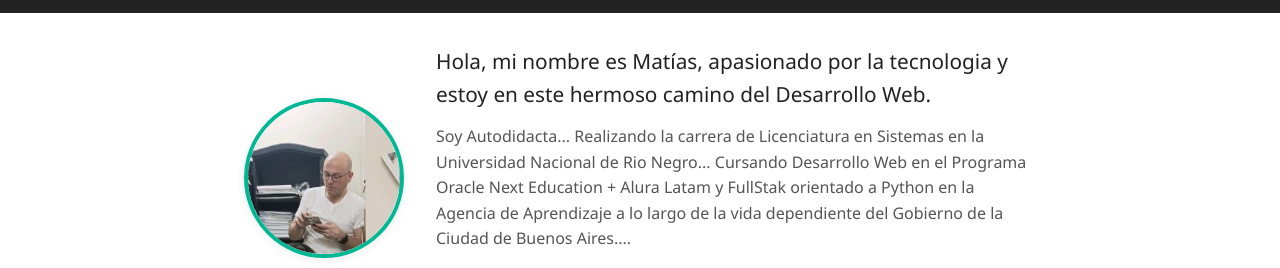
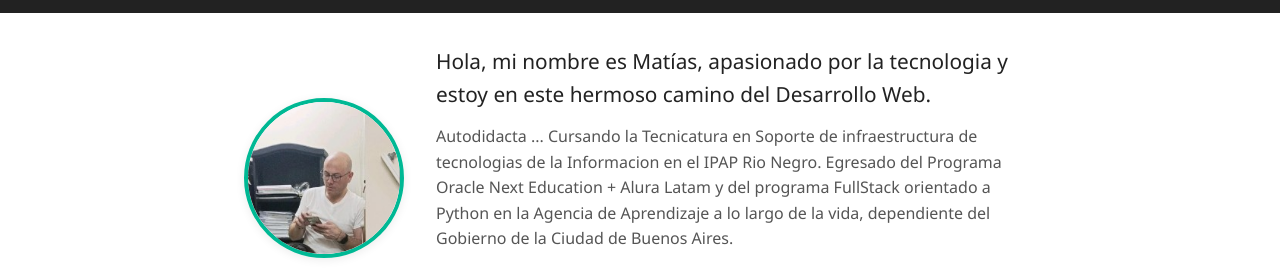
Before and after one commit to MPre2/Portfolio, a plain HTML site: page index.html in a window 1280 px wide. Shown: the part 120-388 px from the top of the page. Drawn offline with Linux system fonts and the light colour scheme.

Commit message:
Update index.html

```diff
--- a/index.html
+++ b/index.html
@@ -53,11 +53,7 @@
             este hermoso camino del Desarrollo Web.
           </h2>
           <h3 class="title__subsection">
-            Soy Autodidacta... Realizando la carrera de Licenciatura en Sistemas
-            en la Universidad Nacional de Rio Negro... Cursando Desarrollo Web
-            en el Programa Oracle Next Education + Alura Latam y FullStak
-            orientado a Python en la Agencia de Aprendizaje a lo largo de la
-            vida dependiente del Gobierno de la Ciudad de Buenos Aires....
+            Autodidacta ... Cursando la Tecnicatura en Soporte de infraestructura de tecnologias de la Informacion en el IPAP Rio Negro. Egresado del Programa Oracle Next Education + Alura Latam y del programa FullStack orientado a Python en la Agencia de Aprendizaje a lo largo de la vida, dependiente del Gobierno de la Ciudad de Buenos Aires.
           </h3>
 
           <ul class="title__network">
```
